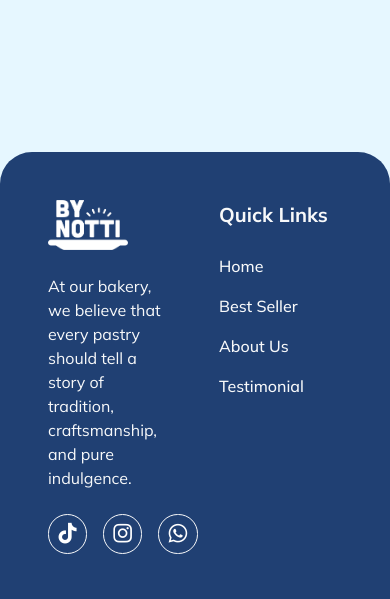
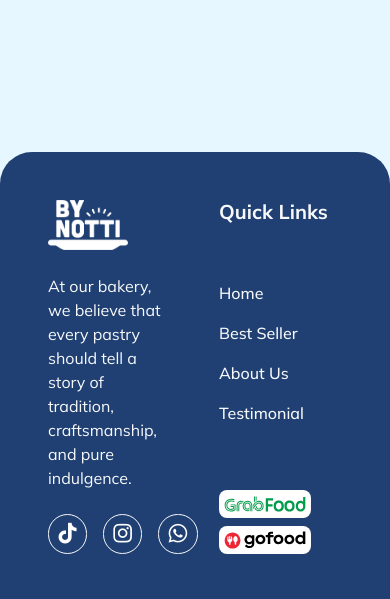
Before and after one commit to dzzhar/capstone-project, a Flask app: page / in a window 390 px wide. Shown: the part 3388-3987 px from the top of the page. Run offline with Flask 3, Linux system fonts and the light colour scheme; data that the repository does not hold is empty; some libraries are stand-ins or nearby versions.

Commit message:
added gofood & grabfood logo on footer

```diff
--- a/static/css/home.css
+++ b/static/css/home.css
@@ -271,6 +271,11 @@ footer img {
   border: 1px solid rgba(var(--bs-light-rgb), var(--bs-text-opacity));
 }
 
+.ojol-img {
+  max-width: 120px;
+  width: 100%;
+}
+
 /* Product Page */
 .product-container {
   margin-top: 9rem;
--- a/templates/home/footer.html
+++ b/templates/home/footer.html
@@ -10,66 +10,111 @@
           At our bakery, we believe that every pastry should tell a story of
           tradition, craftsmanship, and pure indulgence.
         </p>
-        <div class="d-flex gap-3">
-          <a href="" target="_blank" class="text-decoration-none">
-            <i
-              class="bx bx-sm bx-border-circle bxl-tiktok custom-border-icon"
-            ></i>
+        <div class="d-flex gap-3 gap-lg-2 align-items-center">
+          <a
+            href="https://www.tiktok.com/@by.notti?_t=8s166mpkePQ&_r=1"
+            target="_blank"
+            class="text-decoration-none"
+          >
+            <i class="bx bx-sm bx-border-circle bxl-tiktok"></i>
           </a>
           <a
             href="https://www.instagram.com/by.notti/"
             target="_blank"
             class="text-decoration-none"
           >
-            <i
-              class="bx bx-sm bx-border-circle bxl-instagram custom-border-icon"
-            ></i>
+            <i class="bx bx-sm bx-border-circle bxl-instagram"></i>
           </a>
           <a
             href="https://wa.me/6285183338861"
             target="_blank"
             class="text-decoration-none"
           >
-            <i
-              class="bx bx-sm bx-border-circle bxl-whatsapp custom-border-icon"
-            ></i>
+            <i class="bx bx-sm bx-border-circle bxl-whatsapp lh-1"></i>
+          </a>
+          <a
+            href="https://food.grab.com/id/id/restaurant/by-notti-kelapa-gading-timur-delivery/6-C6XGGVEVPADWFA"
+            class="text-decoration-none d-none d-lg-inline ms-1"
+            target="_blank"
+          >
+            <img
+              src="{{url_for('static', filename='images/grabfood.svg')}}"
+              alt="grabfood logo"
+              class="img-fluid rounded-3 ojol-img"
+            />
+          </a>
+          <a
+            href="https://gofood.co.id/jakarta/restaurant/by-notti-kelapa-gading-b9f78530-914c-4830-8149-4aad856aa8cd"
+            class="text-decoration-none d-none d-lg-inline"
+            target="_blank"
+          >
+            <img
+              src="{{url_for('static', filename='images/gofood.svg')}}"
+              alt="gofood logo"
+              class="img-fluid rounded-3 ojol-img"
+            />
           </a>
         </div>
       </div>
 
-      <div class="col-6 col-md-3 d-flex flex-column justify-content-between">
-        <div>
-          <p class="fw-bolder lead">Quick Links</p>
-          <ul class="navbar-nav">
+      <div class="col-6 col-md-2 d-flex flex-column justify-content-between">
+        <h6 class="fw-bolder lead mb-0">Quick Links</h6>
+        <ul class="navbar-nav mb-2 mb-md-0">
           <li class="nav-item">
             <a class="nav-link" href="{{url_for('home')}}#home">Home</a>
             <a class="nav-link" href="{{url_for('home')}}#best-seller"
               >Best Seller</a
             >
-              <a class="nav-link" href="{{url_for('home')}}#about-us"
-                >About Us</a
-              >
-              <a class="nav-link" href="{{url_for('home')}}#about-us"
+            <a class="nav-link" href="{{url_for('home')}}#about-us">About Us</a>
+            <a class="nav-link pb-md-0" href="{{url_for('home')}}#testimonial"
               >Testimonial</a
             >
           </li>
         </ul>
-        </div>
+
+        <ul class="navbar-nav gap-2 d-lg-none">
+          <li>
+            <a
+              href="https://food.grab.com/id/id/restaurant/by-notti-kelapa-gading-timur-delivery/6-C6XGGVEVPADWFA"
+              class="text-decoration-none"
+              target="_blank"
+            >
+              <img
+                src="{{url_for('static', filename='images/grabfood.svg')}}"
+                alt="grabfood logo"
+                class="img-fluid rounded-3 w-75"
+              />
+            </a>
+          </li>
+          <li>
+            <a
+              href="https://gofood.co.id/jakarta/restaurant/by-notti-kelapa-gading-b9f78530-914c-4830-8149-4aad856aa8cd"
+              class="text-decoration-none"
+              target="_blank"
+            >
+              <img
+                src="{{url_for('static', filename='images/gofood.svg')}}"
+                alt="gofood logo"
+                class="img-fluid rounded-3 w-75"
+              />
+            </a>
+          </li>
+        </ul>
       </div>
 
-      <div class="col-12 col-md-5 my-5 my-md-0">
+      <div class="col-12 col-md-6 my-5 my-md-0">
         <iframe
           src="https://www.google.com/maps/embed?pb=!1m18!1m12!1m3!1d3966.8213915437095!2d106.90612057660225!3d-6.154670593832476!2m3!1f0!2f0!3f0!3m2!1i1024!2i768!4f13.1!3m3!1m2!1s0x2e69f595ee905a7d%3A0x56b4492073a2b771!2sBy%20Notti%20Kelapa%20Gading!5e0!3m2!1sen!2sid!4v1732006261495!5m2!1sen!2sid"
           width="100%"
           height="100%"
           loading="lazy"
           referrerpolicy="no-referrer-when-downgrade"
-          class="rounded-5"
+          class="rounded-4"
         ></iframe>
       </div>
     </div>
 
-    <div class="pt-0 pt-md-4">
+    <div class="pt-0 pt-md-4 pt-md-5">
       <hr class="rounded-pill" />
       <div class="text-center">&copy; 2024. All Rights Reserved.</div>
     </div>
```
Also changed, not shown: static/images/gofood.svg (added), static/images/grabfood.svg (added). Lines whose indentation alone changed are shown as unchanged.
